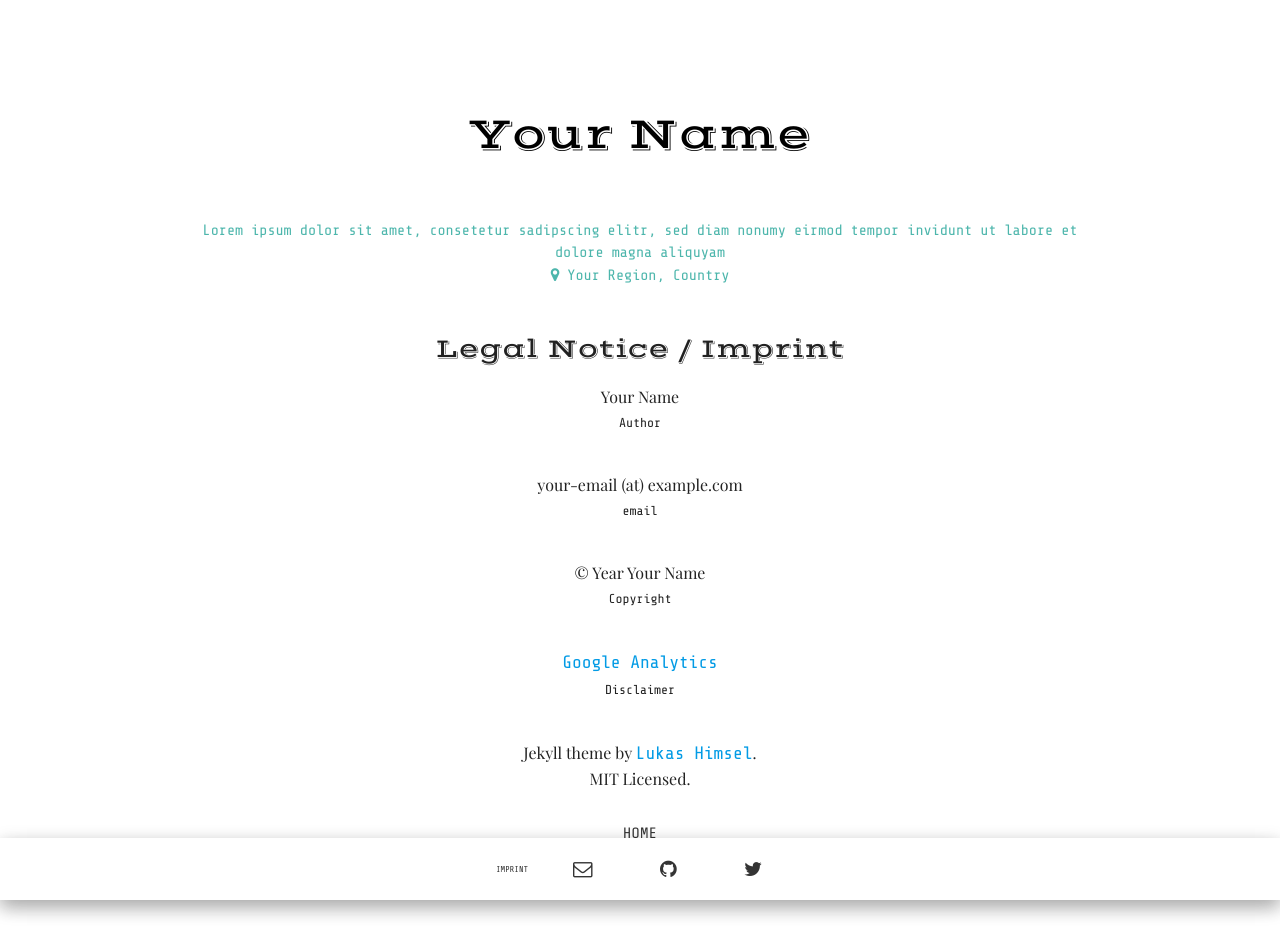
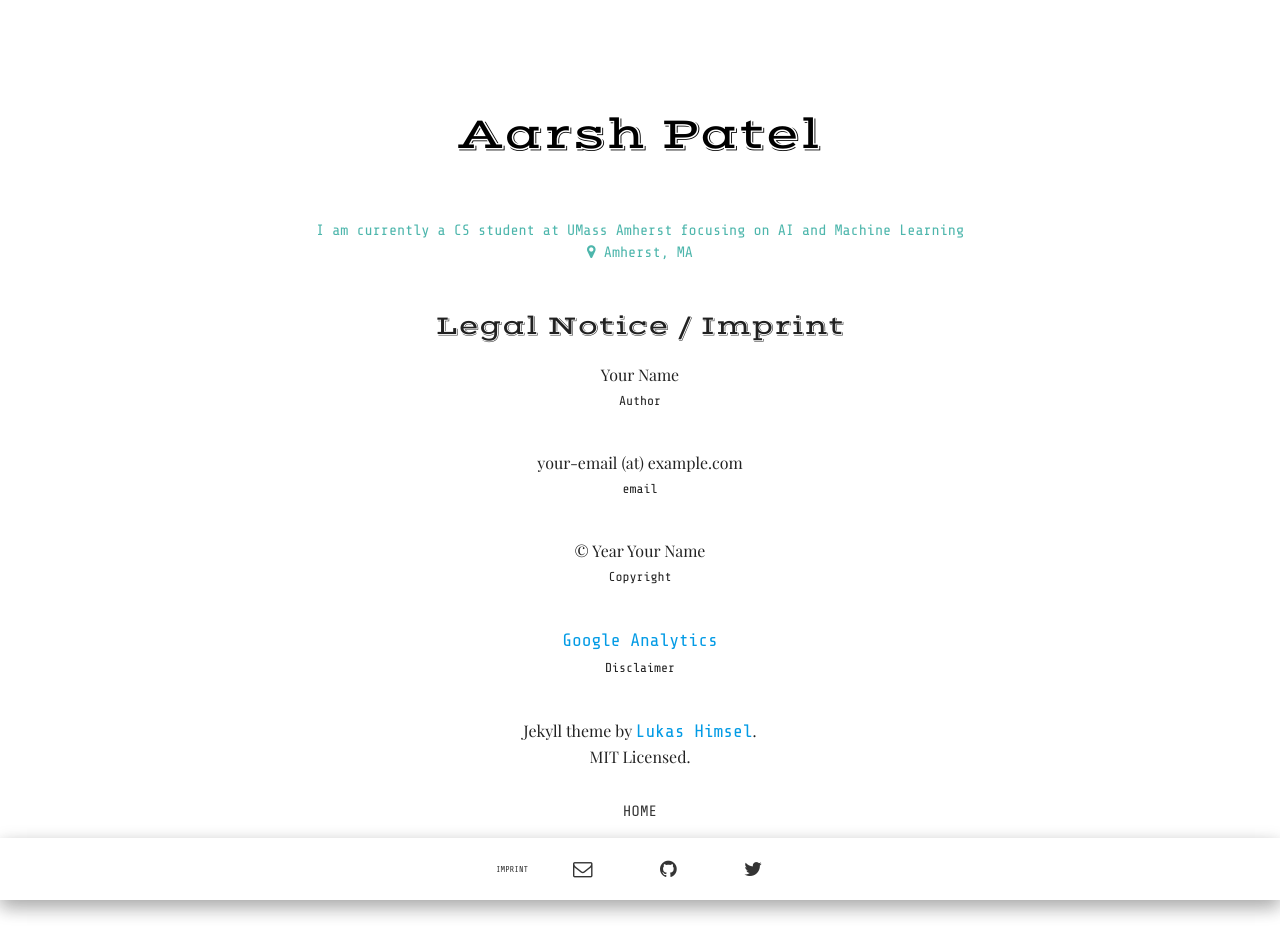
Before and after one commit to aarshpatel/website, a Jekyll site: the page built from imprint.html, in a window 1280 px wide. Built offline with Jekyll 4.4.1, drawn with Linux system fonts in a browser that asks for light colours; some web fonts are replaced; after the commit the page ends 919 px from its top, so only the background shows below that.

Commit message:
New thigns

```diff
--- a/_config.yml
+++ b/_config.yml
@@ -1,14 +1,14 @@
-title: "Your Name"
-description: "Lorem ipsum dolor sit amet, consetetur sadipscing elitr, sed diam nonumy eirmod tempor invidunt ut labore et dolore magna aliquyam"
-about: "Lorem ipsum dolor sit amet, consetetur sadipscing elitr, sed diam nonumy eirmod tempor invidunt ut labore et dolore magna aliquyam"
-location: "Your Region, Country"
-email: your-email@example.com
+title: "Aarsh Patel"
+description: "Undergrad at UMass Amherst"
+about: "I am currently a CS student at UMass Amherst focusing on AI and Machine Learning"
+location: "Amherst, MA"
+email: aarshpatel@umass.edu
 baseurl: "/material-theme"
 
-url: "http://himsel.me" # replace by your site's url
+url: "aarshpatel.github.io" # replace by your site's url
 twitter_username: your-name
-github_username:  lukas-h
-author: "Your Name"
+github_username:  aarshpatel
+author: "Aarsh Patel"
 
 # google analytics tracking code, please change the value
 g_analytics: ""
```
